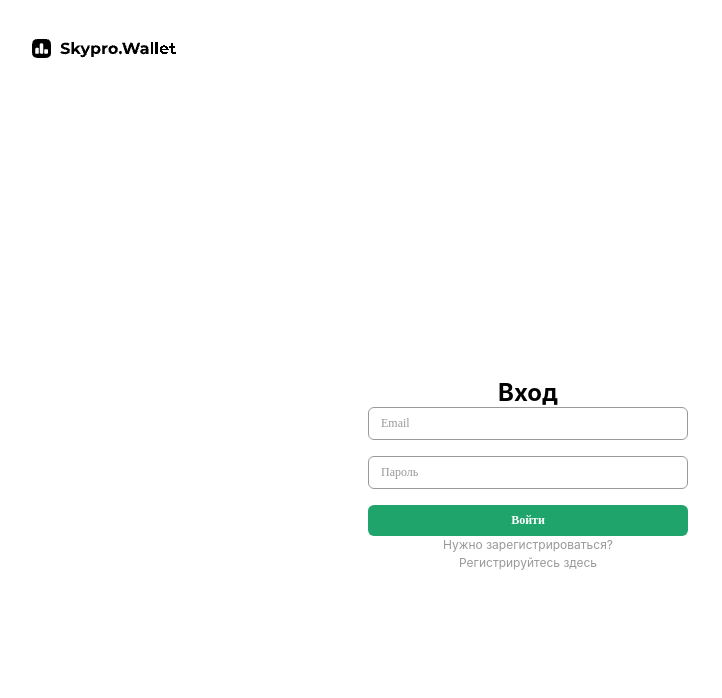
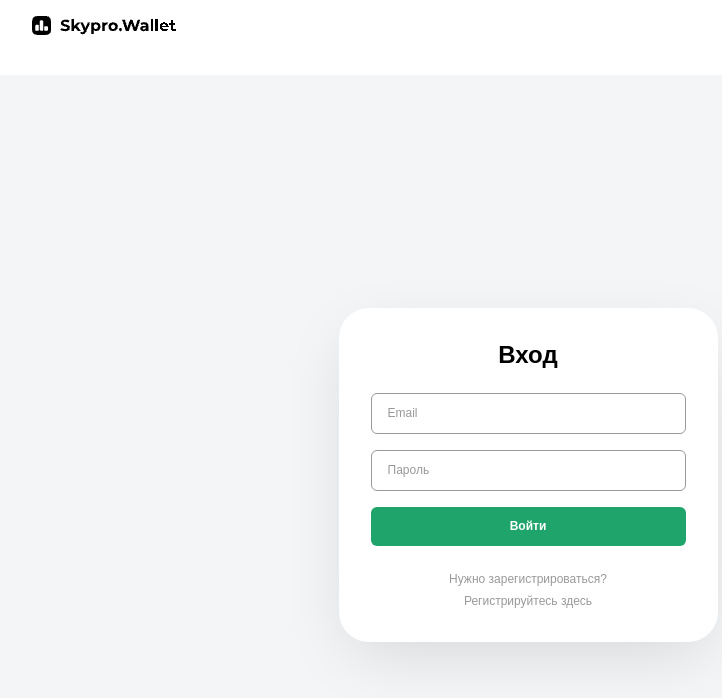
Before and after one commit to Borbos0/SkyproWallet, a React (Create React App) app: page /login in a window 1280 px wide. Shown: the top 698 px of the page, without its empty margins (112-834 px from the left). Built offline with nearby package versions, Linux system fonts and the light colour scheme.

Commit message:
Сделал работу логина и регистрации через api. Добавил вывод header для авторизованных пользователей. Добавил хранение и проверку токена юзера.

```diff
--- a/src/App.jsx
+++ b/src/App.jsx
@@ -1,12 +1,14 @@
+// App.jsx
 import './App.css';
 import { BrowserRouter, Routes, Route, Navigate } from 'react-router-dom';
 import LoginPage from './pages/LoginPage';
 import RegisterPage from './pages/RegisterPage';
 import ExpensesPage from './pages/ExpensesPage';
 import AnalyticsPage from './pages/AnalyticsPage';
+import { useAuth } from './utils/auth/useAuth';
 
 function App() {
-  const isAuth = false;
+  const isAuth = useAuth();
 
   return (
     <BrowserRouter>
@@ -22,25 +24,16 @@ function App() {
         />
         <Route
           path="/analytics"
-          element={
-            isAuth ? <AnalyticsPage /> : <Navigate to="/login" replace />
-          }
+          element={isAuth ? <AnalyticsPage /> : <Navigate to="/login" replace />}
         />
 
-        {/* Редирект по умолчанию */}
+        {/* По умолчанию */}
         <Route
           path="/"
-          element={
-            isAuth ? (
-              <Navigate to="/expenses" replace />
-            ) : (
-              <Navigate to="/login" replace />
-            )
-          }
+          element={<Navigate to={isAuth ? '/expenses' : '/login'} replace />}
         />
 
-        {/* Страница 404 */}
-        <Route path="*" element={<Navigate to="/error" replace />} />
+        <Route path="*" element={<Navigate to={isAuth ? '/expenses' : '/login'} replace />} />
       </Routes>
     </BrowserRouter>
   );
--- a/src/api/api.js
+++ b/src/api/api.js
@@ -1,33 +1,26 @@
-import axios from 'axios';
+import axios from "axios";
 
-const api = axios.create({
-  baseURL: 'https://wedev-api.sky.pro/api/',
-});
+const BASE_URL = "https://wedev-api.sky.pro/api/user";
 
-// Список пользователей
-export const getUsers = () =>
-  api.get('user').then((response) => response.data.users);
+export const loginUser = async (email, password) => {
+    const data = await axios.post(BASE_URL + '/login',
+        { login: email, password },
+        {
+            headers: {
+                'content-type': '',
+            },
+        },
+    )
+    return data.data.user
+}
 
-// Регистрация пользователя
-export const registerUser = (login, name, password) =>
-  api
-    .post('user', { login, name, password })
-    .then((response) => response.data.user)
-    .catch((error) => {
-      if (error.response && error.response.status === 400) {
-        throw new Error('Пользователь с таким логином уже существует');
-      }
-      throw error;
-    });
+export const registerUser = async (email, name, password) => {
+    const data = await axios.post(BASE_URL,
+        { login: email, name, password },
+        {
+            headers: {
+                'content-type': '',
+            }
+        })
 
-// Авторизация пользователя
-export const loginUser = (login, password) =>
-  api
-    .post('user/login', { login, password })
-    .then((response) => response.data.user)
-    .catch((error) => {
-      if (error.response && error.response.status === 400) {
-        throw new Error('Неверный логин или пароль');
-      }
-      throw error;
-    });
+}
--- a/src/components/Header/Header.jsx
+++ b/src/components/Header/Header.jsx
@@ -1,13 +1,65 @@
+import { NavLink, useNavigate } from 'react-router-dom';
 import Logo from '../../assets/Logo.png';
+import { useAuth } from '../../utils/auth/useAuth';
+import { setToken } from '../../utils/auth/storage';
 
-const Header = () => (
-  <header className="bg-white py-4 px-6 mb-6">
-    <img
-      src={Logo}
-      alt="Skypro Wallet Logo"
-      className="relative w-[143.68px] h-[19px] left-[120px] top-[23px]"
-    />
-  </header>
-);
+const Header = () => {
+  const isAuth = useAuth();
+  const navigate = useNavigate();
+
+  const handleLogout = () => {
+    setToken(null);
+    localStorage.removeItem('user');
+    navigate('/login', { replace: true });
+  };
+
+  const user = (() => {
+    try {
+      return JSON.parse(localStorage.getItem('user'));
+    } catch {
+      return null;
+    }
+  })();
+
+  return (
+    <header className="bg-white py-4 px-6 mb-6">
+      <div className="max-w-7xl mx-auto flex items-center gap-[320px]">
+        <img src={Logo} alt="Skypro Wallet Logo" className="pl-[120px]" />
+
+        {isAuth && (
+          <nav className="flex items-center gap-[48px]">
+            <NavLink
+              to="/expenses"
+              className={({ isActive }) =>
+                `px-3 py-2 rounded-[6px] text-sm transition text-black font-montserrat font-normal
+                 ${isActive ? 'text-green underline decoration-green font-semibold' : 'hover:text-green hover:underline hover:decoration-green'}`
+              }
+            >
+              Расходы
+            </NavLink>
+
+            <NavLink
+              to="/analytics"
+              className={({ isActive }) =>
+                `px-3 py-2 rounded-[6px] text-sm transition text-black font-montserrat font-normal
+                 ${isActive ? 'text-green underline decoration-green font-semibold' : 'hover:text-green hover:underline hover:decoration-green'}`
+              }
+            >
+              Аналитика
+            </NavLink>
+            <div className="pl-[100%]">
+              <button
+                onClick={handleLogout}
+                className="px-3 py-2 text-sm hover:underline text-black font-bold font-montserrat"
+              >
+                Выйти
+              </button>
+            </div>
+          </nav>
+        )}
+      </div>
+    </header>
+  );
+};
 
 export default Header;
--- a/src/components/Login/Login.jsx
+++ b/src/components/Login/Login.jsx
@@ -1,21 +1,16 @@
 import { useState } from 'react';
 import { useNavigate } from 'react-router-dom';
+import { loginUser } from '../../api/api';
+import { setToken } from '../../utils/auth/storage';
 
 const Login = () => {
   const [email, setEmail] = useState('');
   const [password, setPassword] = useState('');
   const [error, setError] = useState(false);
+  const [loading, setLoading] = useState(false);
   const navigate = useNavigate();
 
-  const savedUser = (() => {
-    try {
-      return JSON.parse(localStorage.getItem('user'));
-    } catch {
-      return null;
-    }
-  })();
-
-  const handleSubmit = (e) => {
+  const handleSubmit = async (e) => {
     e.preventDefault();
 
     if (!email.trim() || !password.trim()) {
@@ -23,16 +18,27 @@ const Login = () => {
       return;
     }
 
-    const isValid =
-      savedUser && email === savedUser.email && password === savedUser.password;
+    try {
+      setLoading(true);
+      setError(false);
 
-    if (!isValid) {
+      const { token, user } = await loginUser(email, password);
+
+      if (!token) {
+        console.warn('Unexpected auth response shape');
+        throw new Error('Token not found');
+      }
+
+      setToken(token);
+      if (user) localStorage.setItem('user', JSON.stringify(user));
+
+      navigate('/expenses');
+    } catch (e) {
+      console.error(e);
       setError(true);
-      return;
+    } finally {
+      setLoading(false);
     }
-
-    setError(false);
-    navigate('/expenses');
   };
 
   const handleInput = (setter) => (e) => {
@@ -40,7 +46,7 @@ const Login = () => {
     if (error) setError(false);
   };
 
-  const baseClasses = `box-border rounded-[6px] text-[12px] leading-[15px] tracking-[0px] text-left font-montserrat px-3 py-2 w-full`;
+  const baseClasses = `box-border rounded-[6px] text-[12px] leading-[15px] tracking-[0px] text-left font-montserrat px-4 py-3 w-full`;
   const normalBorder = `border-[0.5px] border-[#999999] placeholder-[#999999] text-black`;
   const errorBorder = `bg-red-100 border-[1px] border-red-600 text-red-600`;
 
@@ -56,10 +62,7 @@ const Login = () => {
           placeholder="Email"
           value={email}
           onChange={handleInput(setEmail)}
-          className={`
-            ${baseClasses}
-            ${error ? errorBorder : normalBorder}
-          `}
+          className={`${baseClasses} ${error ? errorBorder : normalBorder}`}
         />
         {error && (
           <span className="absolute right-2 top-1/2 transform -translate-y-1/2 text-red-600">
@@ -74,10 +77,7 @@ const Login = () => {
           placeholder="Пароль"
           value={password}
           onChange={handleInput(setPassword)}
-          className={`
-            ${baseClasses}
-            ${error ? errorBorder : normalBorder}
-          `}
+          className={`${baseClasses} ${error ? errorBorder : normalBorder}`}
         />
         {error && (
           <span className="absolute right-2 top-1/2 transform -translate-y-1/2 text-red-600">
@@ -95,11 +95,11 @@ const Login = () => {
 
       <button
         type="submit"
-        className={`rounded-[6px] ${error ? 'bg-[#1FA46C] hover:bg-[#168455]' : 'bg-[#1FA46C] hover:bg-[#168455]'}
-        text-white text-[12px] font-semibold leading-[15px] tracking-[0px] text-center font-montserrat py-2 transition
-        `}
+        disabled={loading}
+        className={`rounded-[6px] bg-[#1FA46C] hover:bg-[#168455] text-white text-[12px] font-semibold leading-[15px] text-center font-montserrat py-[12px] transition
+        ${loading ? 'opacity-70 cursor-not-allowed' : ''}`}
       >
-        Войти
+        {loading ? 'Входим…' : 'Войти'}
       </button>
     </form>
   );
--- a/src/pages/LoginPage.jsx
+++ b/src/pages/LoginPage.jsx
@@ -6,22 +6,21 @@ const LoginPage = () => {
   return (
     <div>
       <Header />
-      <main className="flex flex-col items-center justify-center min-h-screen">
-        <h2 className="text-black font-bold text-[24px] leading-[29px] tracking-[0px] text-center font-montserratpb-[24px]">
+      <main className="flex flex-col items-center justify-center min-h-screen bg-background">
+        <div className="min-w-[379px] p-[32px] flex flex-col items-center bg-white shadow-[0px_20px_67px_-12px_#00000021] rounded-[30px]">
+          <h2 className="text-black font-bold text-2xl leading-[29px] tracking-[0px] text-center font-montserrat pb-[24px]">
             Вход
           </h2>
           <Login />
-        <h3 className="text-[#999999] font-normal text-[12px] leading-[150%] tracking-[0px] text-center font-montserratpb-[4px]pt-[24px]">
+          <h3 className="text-grey font-normal text-xs leading-[150%] tracking-[0px] text-center font-montserrat pb-[4px] pt-[24px]">
             Нужно зарегистрироваться?
           </h3>
           <Link to="/register">
-          <p
-            className="text-[#999999] font-normal text-[12px] leading-[150%] tracking-[0px] text-center font-montserratunderlinecursor-pointer
-          "
-          >
+            <p className="text-grey font-normal text-xs leading-[150%] tracking-[0px] text-center font-montserrat underlinecursor-pointer">
               Регистрируйтесь здесь
             </p>
           </Link>
+        </div>
       </main>
     </div>
   );
--- /dev/null
+++ b/src/utils/auth/storage.js
@@ -0,0 +1,8 @@
+export const AUTH_TOKEN_KEY = 'token';
+export const getToken = () => localStorage.getItem(AUTH_TOKEN_KEY);
+export const setToken = (token) => {
+  if (token) localStorage.setItem(AUTH_TOKEN_KEY, token);
+  else localStorage.removeItem(AUTH_TOKEN_KEY);
+  window.dispatchEvent(new Event('auth:changed'));
+};
+export const isAuthenticated = () => !!getToken();
--- /dev/null
+++ b/src/utils/auth/useAuth.js
@@ -0,0 +1,24 @@
+import { useEffect, useState } from 'react';
+import { AUTH_TOKEN_KEY, isAuthenticated } from './storage';
+
+export function useAuth() {
+  const [isAuth, setIsAuth] = useState(isAuthenticated());
+
+  useEffect(() => {
+    const update = () => setIsAuth(isAuthenticated());
+
+    const onStorage = (e) => {
+      if (e.key === AUTH_TOKEN_KEY) update();
+    };
+    window.addEventListener('storage', onStorage);
+
+    window.addEventListener('auth:changed', update);
+
+    return () => {
+      window.removeEventListener('storage', onStorage);
+      window.removeEventListener('auth:changed', update);
+    };
+  }, []);
+
+  return isAuth;
+}
--- a/tailwind.config.js
+++ b/tailwind.config.js
@@ -14,9 +14,10 @@ module.exports = {
         grey: '#999999',
         correct: '#DBFFE9',
         uncorrect: '#F25050',
+        background: '#F4F5F6',
       },
       fontFamily: {
-        montserrat: ['Montserrat'],
+        montserrat: ['Montserrat, sans-serif'],
       },
     },
   },
```
Lines whose indentation alone changed are shown as unchanged.
